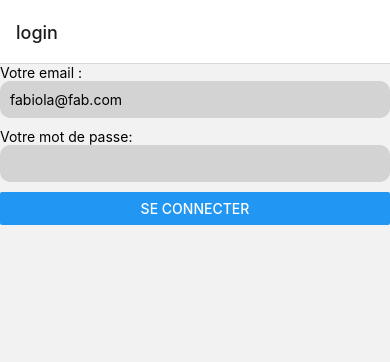
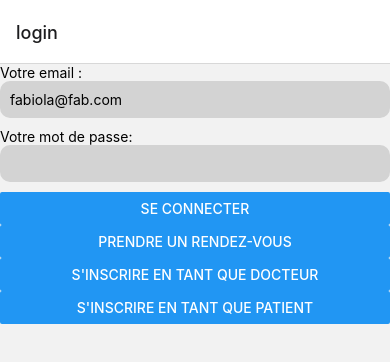
Before and after one commit to lilsis01234/Dokotera-oh, a React Native app in the folder front/: screen /login in a window 390 px wide. Shown: the top 362 px of the page. Built offline with nearby package versions, Linux system fonts and the light colour scheme.

Commit message:
authentification et routage

```diff
--- a/front/App.js
+++ b/front/App.js
@@ -4,8 +4,11 @@ import { createStackNavigator } from '@react-navigation/stack';
 
 // Importez vos composants de vue
 import CardDoctors from './components/CardDoctor/CardDoctorList';
-import { RegisterDoctor } from './components/Authentification/Inscription/InscriptionPatient';
+import RegisterPatient  from './components/Authentification/Inscription/InscriptionPatient';
+import RegisterDoctor from './components/Authentification/Inscription/InscriptionDoctor';
+
 import LoginDoctorScreen from './components/Authentification/Login/LoginDoctor';
+import LoginPatientScreen from './components/Authentification/Login/LoginPatient';
 
 const Stack = createStackNavigator();
 
@@ -16,7 +19,12 @@ const App = () => {
         <Stack.Screen name="home" component={CardDoctors} />
         <Stack.Screen name="inscriptionDoctor" component={RegisterDoctor} />
         {/* <Stack.Screen name="inscriptionPatient" component={} /> */}
-        <Stack.Screen name="login" component={LoginDoctorScreen} />
+        <Stack.Screen name="login" component={LoginPatientScreen} />
+        <Stack.Screen name="inscriptionPatient" component={RegisterPatient} />
+        <Stack.Screen name="loginDoctor" component={LoginDoctorScreen} />
+
+
+
       </Stack.Navigator>
     </NavigationContainer>
   );
--- a/front/components/Authentification/Inscription/InscriptionDoctor.jsx
+++ b/front/components/Authentification/Inscription/InscriptionDoctor.jsx
@@ -13,7 +13,7 @@ import axios from "axios";
 import * as ImagePicker from 'expo-image-picker';
 
 
-export const RegisterDoctor = () => {
+const RegisterDoctor = () => {
   const [name, setName] = useState("");
   const [firstname, setFirstname] = useState("");
   const [contact, setContact] = useState("");
@@ -185,3 +185,5 @@ const pickImage = async () => {
     </View>
   );
 };
+
+export default RegisterDoctor
--- a/front/components/Authentification/Inscription/InscriptionPatient.jsx
+++ b/front/components/Authentification/Inscription/InscriptionPatient.jsx
@@ -13,7 +13,7 @@ import axios from "axios";
 import * as ImagePicker from 'expo-image-picker';
 
 
-export const RegisterDoctor = () => {
+  const RegisterPatient = () => {
   const [name, setName] = useState("");
   const [firstname, setFirstname] = useState("");
   const [contact, setContact] = useState("");
@@ -185,3 +185,5 @@ const pickImage = async () => {
     </View>
   );
 };
+
+export default RegisterPatient
--- a/front/components/Authentification/Login/LoginPatient.jsx
+++ b/front/components/Authentification/Login/LoginPatient.jsx
@@ -0,0 +1,61 @@
+import React, { useState } from "react";
+import { View, Text, TextInput, Button, Alert } from "react-native";
+import axios from "axios";
+
+const LoginPatientScreen = ({ navigation }) => {
+  const [email, setEmail] = useState("");
+  const [password, setPassword] = useState("");
+
+  const inscriptionDoctor = ()=>{
+    navigation.navigate("inscriptionDoctor")
+  }
+  const inscriptionPatient = ()=>{
+    navigation.navigate("inscriptionPatient")
+  }
+  const loginDoctor = ()=>{
+    navigation.navigate("loginDoctor")
+  }
+
+  const handleLogin = async () => {
+    try {
+      const response = await axios.post("http://127.0.0.1:3000/auth/loginPatient", {
+        email,
+        password,
+      });
+
+      if (response.status === 200) {
+        console.log("Login Response Data:", response.data);
+        navigation.navigate("home");
+      } else {
+        Alert.alert("Login Failed", "Invalid email or password");
+      }
+    } catch (error) {
+      console.error(error);
+      Alert.alert("Error", "Login failed. Please try again later.");
+    }
+  };
+
+  return (
+    <View>
+    <Text>Votre email :</Text>
+        <TextInput
+          style={{ padding: 10, backgroundColor: "lightgray", borderRadius: 10, marginBottom: 10 }}
+          placeholder="fabiola@fab.com"
+          onChangeText={(text) => setEmail(text)}
+        />
+      <Text>Votre mot de passe:</Text>
+      <TextInput
+        style={{ padding: 10, backgroundColor: "lightgray", borderRadius: 10, marginBottom: 10 }}
+        secureTextEntry
+        onChangeText={(text) => setPassword(text)}
+      />
+      <Button title="Se connecter" onPress={handleLogin} />
+      <Button title="Prendre un rendez-vous" onPress={loginDoctor} />
+      <Button title="S'inscrire en tant que docteur" onPress={inscriptionDoctor} />
+      <Button title="S'inscrire en tant que patient" onPress={inscriptionPatient} />
+
+    </View>
+  );
+};
+
+export default LoginPatientScreen;
--- a/front/components/CardDoctor/CardDoctor.style.js
+++ b/front/components/CardDoctor/CardDoctor.style.js
@@ -14,6 +14,8 @@ const s = StyleSheet.create({
     width: 250,
     borderRadius: 50,
     fontSize: 15,
+    marginLeft:10,
+    marginRight:10
   },
   image: {
     shadowColor: "black",
--- a/front/components/CardDoctor/CardDoctorList.jsx
+++ b/front/components/CardDoctor/CardDoctorList.jsx
@@ -21,7 +21,6 @@ const CardDoctors=()=> {
 
   console.log(doctors)
   return (
-    <Stack.Navigator initialRouteName= "home">
     <View style={s.form}>
       {doctors.map((doctor, index) => (
         <View key={index} style={s.form1}>
@@ -39,7 +38,6 @@ const CardDoctors=()=> {
         </View>
       ))}
     </View>
-    </Stack.Navigator>
   );
 }
 
```
